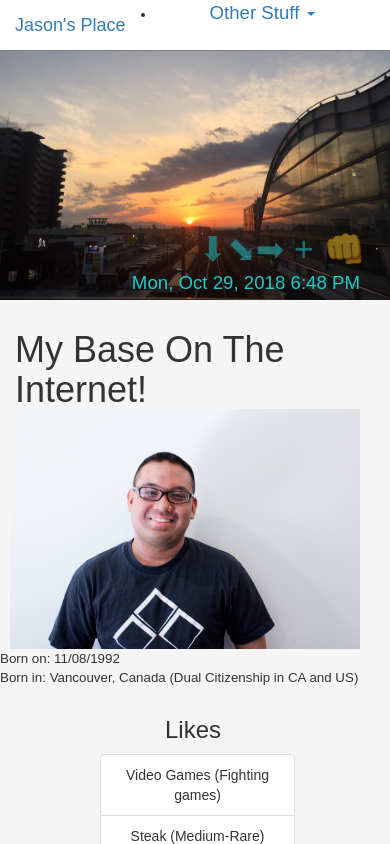
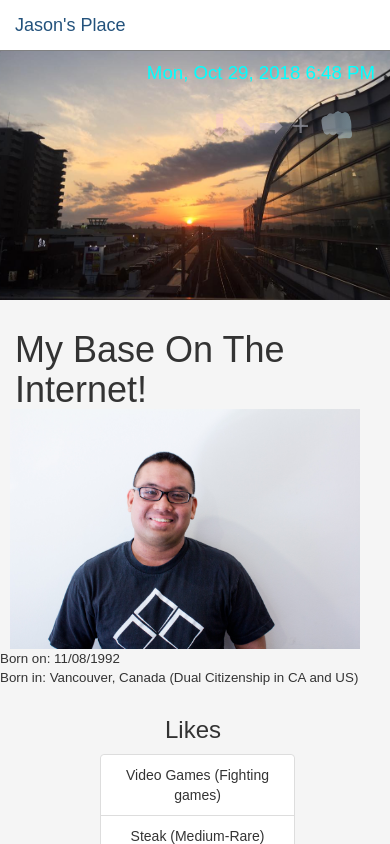
Before and after one commit to jasonfelipe/Portfolio-3.0, a React (Create React App) app in the folder client/: page / in a window 390 px wide. Shown: the top 844 px of the page. Built offline with nearby package versions, Linux system fonts and the light colour scheme; a web font is replaced by a local one.

Commit message:
fixing navbar and css

```diff
--- a/client/src/components/Navbar/Navbar.css
+++ b/client/src/components/Navbar/Navbar.css
@@ -45,9 +45,26 @@ nav.navbar.navbar-default {
   color: teal;
 }
 
-@media only screen and (max-width: 640px){
-.navbar-nav {
+.dropdown-link:active {
+  background-color: black !important;
+  color: teal;
+}
+
+.dropdown {
   display:none;
 }
 
+
+@media only screen and (max-width: 640px){
+  .navbar-nav {
+    display:none;
+  }
+
+  .dropdown {
+    list-style-type: none;
+    position: absolute;
+    right: 15%;
+    top: 10px;
+  }
+
 }
--- a/client/src/components/Navbar/Navbar.js
+++ b/client/src/components/Navbar/Navbar.js
@@ -11,9 +11,9 @@ const Navbar = props => (
     <div>
       <ul className="navbar-nav">
         <li
-          className= {
+          className={
             window.location.pathname === "/" ||
-            window.location.pathname === "/home"
+              window.location.pathname === "/home"
               ? "nav-item active"
               : "nav-item"
           }
@@ -34,7 +34,7 @@ const Navbar = props => (
           </Link>
         </li>
         <li
-          className= {
+          className={
             window.location.pathname === "/blog"
               ? "nav-item active"
               : "nav-item"
@@ -58,17 +58,59 @@ const Navbar = props => (
 
       </ul>
 
-      <li class="dropdown">
-          <a href="#" class="dropdown-toggle" data-toggle="dropdown" role="button" aria-haspopup="true" aria-expanded="false">Other Stuff <span class="caret"></span></a>
-          <ul class="dropdown-menu">
-            <li><a href="#">Action</a></li>
-            <li><a href="#">Another action</a></li>
-            <li><a href="#">Something else here</a></li>
-            <li role="separator" class="divider"></li>
-            <li><a href="#">Separated link</a></li>
-            <li role="separator" class="divider"></li>
-            <li><a href="#">One more separated link</a></li>
-          </ul>
+      <li className="dropdown">
+        <a href="#" className="dropdown-toggle" data-toggle="dropdown" role="button" aria-haspopup="true" aria-expanded="false">My Stuff<span className="caret"></span></a>
+        <ul className="dropdown-menu">
+
+          <li className={
+            window.location.pathname === "/"
+              ? "dropdown-link active"
+              : "dropdown-link"
+          }
+          >
+            <Link to="/" className="dropdown-link">
+              Home
+            </Link>
+          </li>
+
+          <li className={
+            window.location.pathname === "/portfolio"
+              ? "dropdown-link active"
+              : "dropdown-link"
+          }
+          >
+            <Link to="/portfolio" className="dropdown-link">
+              Portfolio
+            </Link>
+          </li>
+
+          <li className={
+            window.location.pathname === "/blog"
+              ? "dropdown-link active"
+              : "dropdown-link"
+          }
+          >
+            <Link to="/blog" className="dropdown-link">
+              Blog
+            </Link>
+          </li>
+
+          <li role="separator" className="divider"></li>
+
+          <li className={
+            window.location.pathname === "/contact"
+              ? "dropdown-link active"
+              : "dropdown-link"
+          }
+          >
+            <Link to="/contact" className="dropdown-link">
+              Contact Page
+            </Link>
+          </li>
+          <li><a target="_blank" href="https://github.com/jasonfelipe" className='dropdown-link'>My Github</a></li>
+          <li><a target="_blank" href="https://www.linkedin.com/in/jason-felipe-089558107/" className='dropdown-link'>My Linkedin</a></li>
+
+        </ul>
       </li>
 
     </div>
--- a/client/src/pages/pages.css
+++ b/client/src/pages/pages.css
@@ -15,15 +15,20 @@ p {
 
 #jumbotron-title {
     position: absolute;
-    top: 180px;
+    top: 50px;
     right:20px;
+    background: -webkit-linear-gradient(left top, lightblue, pink);
+    -webkit-background-clip: text;
+    -webkit-text-fill-color: transparent;
+
 }
 
 #jumbotron-time {
     position: absolute;
     font-size: 14pt;
     top: 270px;
-    right: 30px;
+    right: 15px;
+    color: cyan;
 }
 
 
@@ -110,8 +115,20 @@ a {
 
     #jumbotron-title {
         position: absolute;
-        top: 200px;
-        right:20px;
+        top: 80px;
+        right:30px;
+        font-size: 24pt;
+        background: -webkit-linear-gradient(top right, lightblue, pink);
+        -webkit-background-clip: text;
+        -webkit-text-fill-color: transparent;
+    }
+
+    #jumbotron-time {
+        position: absolute;
+        font-size: 14pt;
+        top: 60px;
+        right: 15px;
+        color: cyan;
     }
 
     #mypicture {
```
